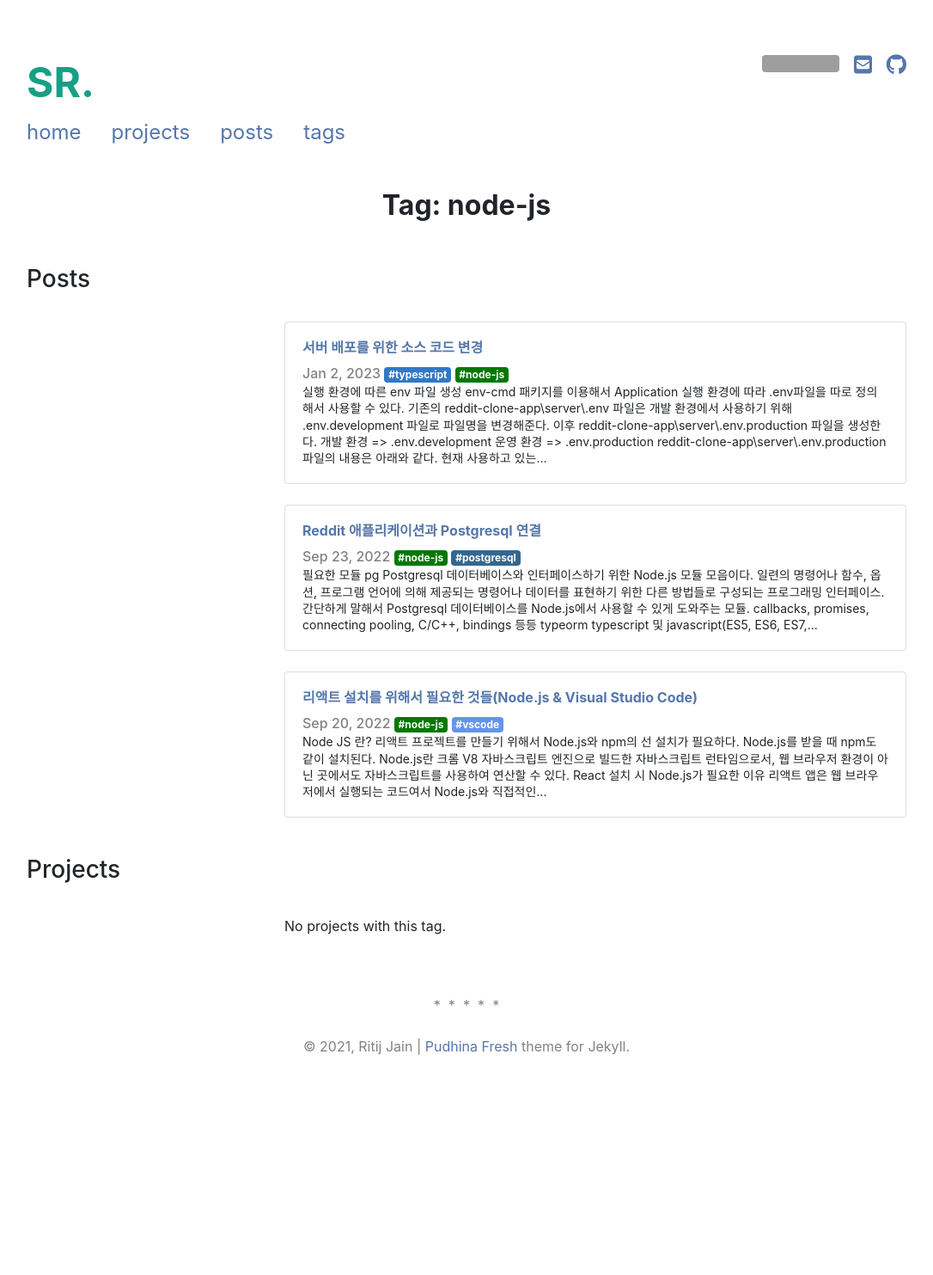
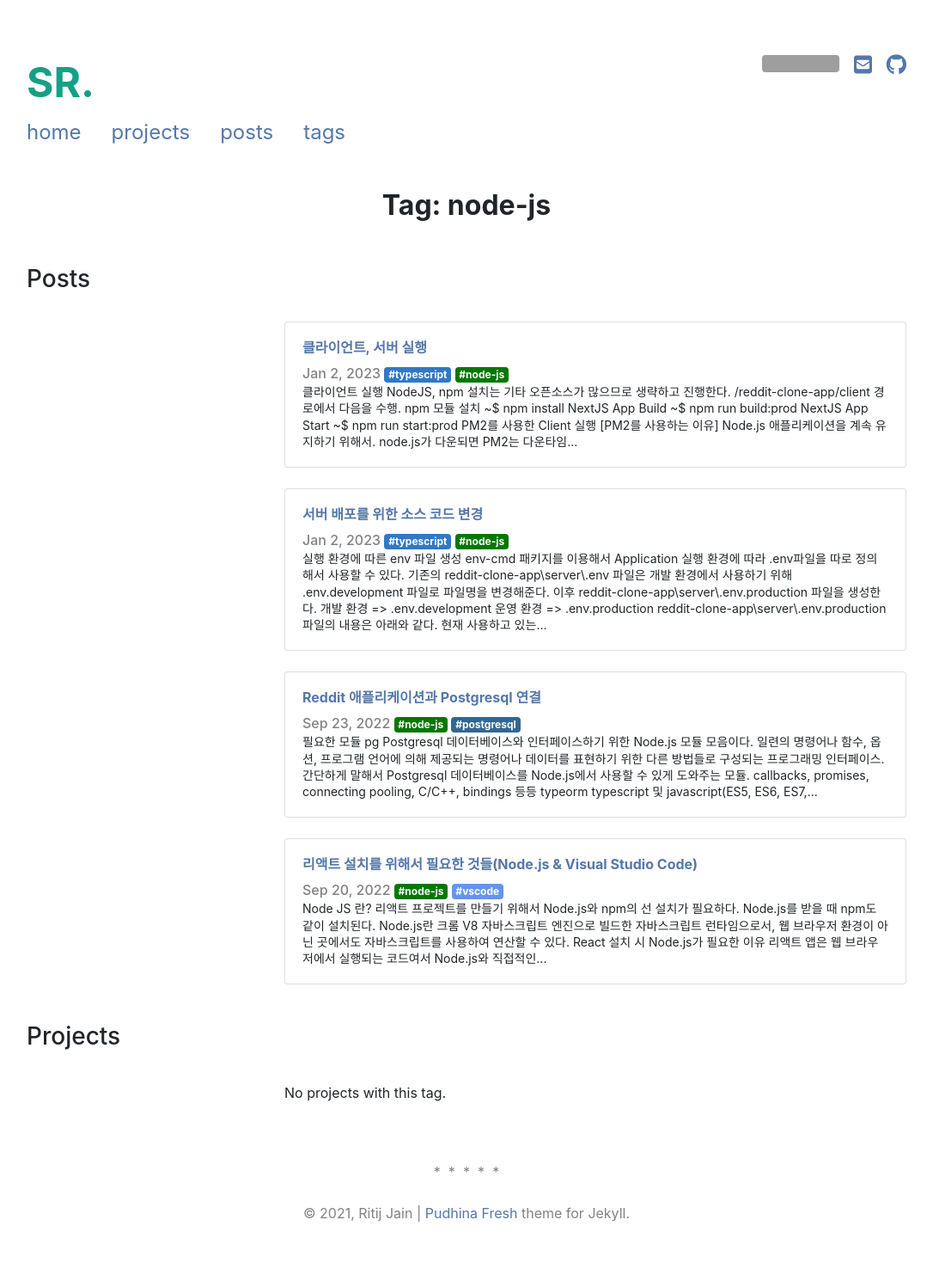
Before and after one commit to StdRunner/StdRunner.github.io, a Jekyll site: the page built from pages/tags/node-js.html, in a window 1280 px wide. Shown: the whole page at 86% size, without its empty margins (97-1183 px from the left). Built offline with Jekyll 4.4.1, drawn with Linux system fonts in a browser that asks for light colours; nearby versions of some CDN libraries; before the commit the page ends 1289 px from its top, so only the background shows below that; grey boxes are pictures that could not be loaded.

Commit message:
섹션9 포스트 추가, 수정

````diff
--- /dev/null
+++ b/_posts/a1-clone-reddit/section9/2023-01-02-a3-run-app.md
@@ -0,0 +1,79 @@
+---
+layout: post
+title: 클라이언트, 서버 실행
+date: 2023-01-02
+updated:
+tags: [typescript, node-js]
+menu: clone-reddit
+---
+## 클라이언트 실행
+NodeJS, npm 설치는 기타 오픈소스가 많으므로 생략하고 진행한다.
+`/reddit-clone-app/client` 경로에서 다음을 수행.
+1. npm 모듈 설치
+```
+~$ npm install
+```
+
+2. NextJS App Build
+```
+~$ npm run build:prod
+```
+
+3. NextJS App Start
+```
+~$ npm run start:prod
+```
+
+- - -
+
+## PM2를 사용한 Client 실행
+##### [PM2를 사용하는 이유]
+1. Node.js 애플리케이션을 계속 유지하기 위해서.
+2. node.js가 다운되면 PM2는 다운타임 없이 자동으로 다시 복구합니다.
+3. 로드 밸런서가 내장되어 있어 애플리케이션을 훨씬 쉽게 확장할 수 있습니다.
+4. Linux, Windows 및 macOS에서 작동합니다.
+5. 애플리케이션의 로그를 관리하는 방법에 도움이 될 수 있습니다.
+6. js파일을 수정했을 때, 자동으로 프로세스를 껐다 켭니다.
+7. 백그라운드에서 계속 실행될 수 있게 해 줍니다.
+8. Single Thread인 Node.js를 Cluster 모드를 이용해서 CPU 코어 수만큼 프로세스를 지원할 수 있게 해 줍니다.
+
+서버에 PM2 모듈을 설치한다.
+서버에서 PM2 명령을 사용할 수 있게 해준다.
+```
+npm install pm2 -g
+```
+
+PM2 모듈 정상 설치 확인
+<img src='\assets\img\posts\section9\pm2-confirm.png' style='border: 1px solid gray; width: 60%'>
+
+`/reddit-clone-app/client` 경로에서 아래 명령을 입력하여 Client 실행
+```
+~$ pm2 start ecosystem.config.js
+```
+
+list 명령을 통해 PM2로 실행한 프로세스 모니터링이 가능하다.
+```
+~$ pm2 list
+```
+<img src='\assets\img\posts\section9\pm2-list.png' style='border: 1px solid gray;'>
+
+- - -
+
+## PM2를 사용한 Server 실행
+NodeJS, npm 설치는 기타 오픈소스가 많으므로 생략하고 진행한다.
+`/reddit-clone-app/server` 경로에서 다음을 수행.
+``
+1. npm 모듈 설치
+```
+~$ npm install
+```
+
+2. NodeJS App Start
+```
+~$ npm run start:prod
+```
+
+`/reddit-clone-app/server` 경로에서 아래 명령을 입력하여 Server 실행
+```
+pm2 start ecosystem.config.js
+```
````
Also changed, not shown: _posts/a1-clone-reddit/section9/2023-01-02-a1-edit-client-src.md (+1 -1 lines), _posts/a1-clone-reddit/section9/2023-01-02-a2-edit-server-src.md (+2 -2 lines), assets/img/posts/section9/pm2-confirm.png (added), assets/img/posts/section9/pm2-list.png (added).
